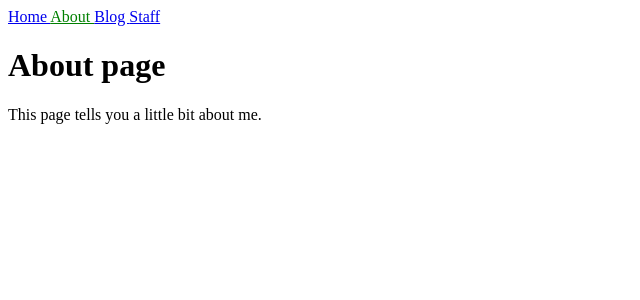
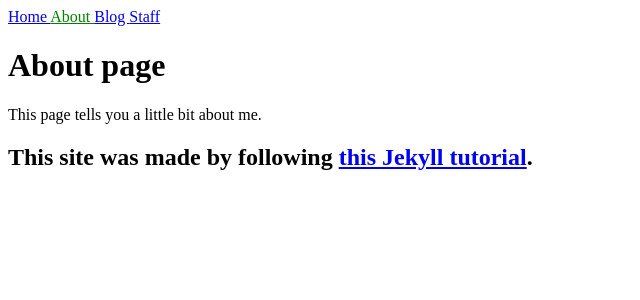
Before and after one commit to RK22000/RK22000.github.io, a Jekyll site: the page built from docs/about.md, in a window 1280 px wide. Shown: the top 300 px of the page, without its empty margins (0-640 px from the left). Built offline with Jekyll 4.4.1, drawn with Linux system fonts in a browser that asks for light colours.

Commit message:
added tutorial link to about page

```diff
--- a/docs/about.md
+++ b/docs/about.md
@@ -6,3 +6,5 @@ title: About
 # About page
 
 This page tells you a little bit about me.
+
+## This site was made by following [this Jekyll tutorial](https://jekyllrb.com/docs/step-by-step/01-setup/).
```
